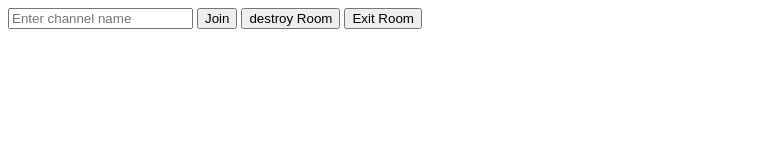
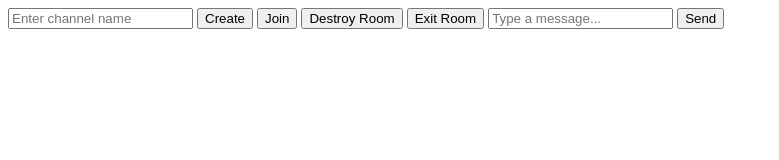
Before and after one commit to satyam123p/Bclient, a plain HTML site: page index.html in a window 1280 px wide. Shown: the whole page, without its empty margins (0-779 px from the left). Drawn offline with Linux system fonts and the light colour scheme; files whose address does not match are found by name.

Commit message:
Update index.html

```diff
--- a/index.html
+++ b/index.html
@@ -5,9 +5,13 @@
 </head>
 <body>
     <input type="text" id="input_room_channel_name" placeholder="Enter channel name" />
+    <button id="create_room_button">Create</button>
     <button id="join_button">Join</button>
-    <button id="destroyRoomButton">destroy Room</button>
+    <button id="destroy_button">Destroy Room</button>
     <button id="exit_button">Exit Room</button>
+    <input type="text" id="message_input_field" placeholder="Type a message..." />
+    <button id="send_message_button">Send</button>
+    <div id="message-container"></div>
     <script src="./main.js" type="module"></script>
 </body>
 </html>
```
